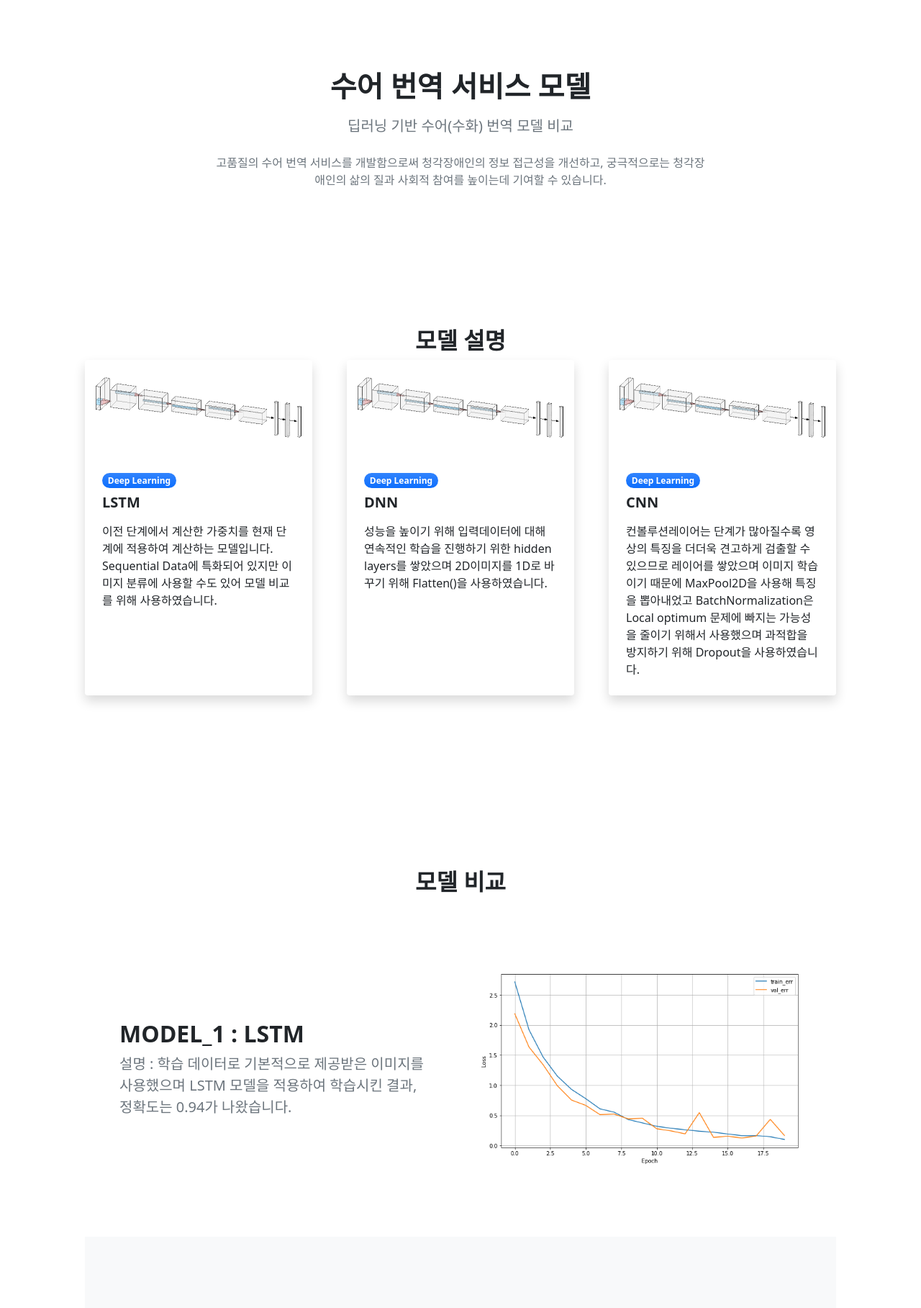
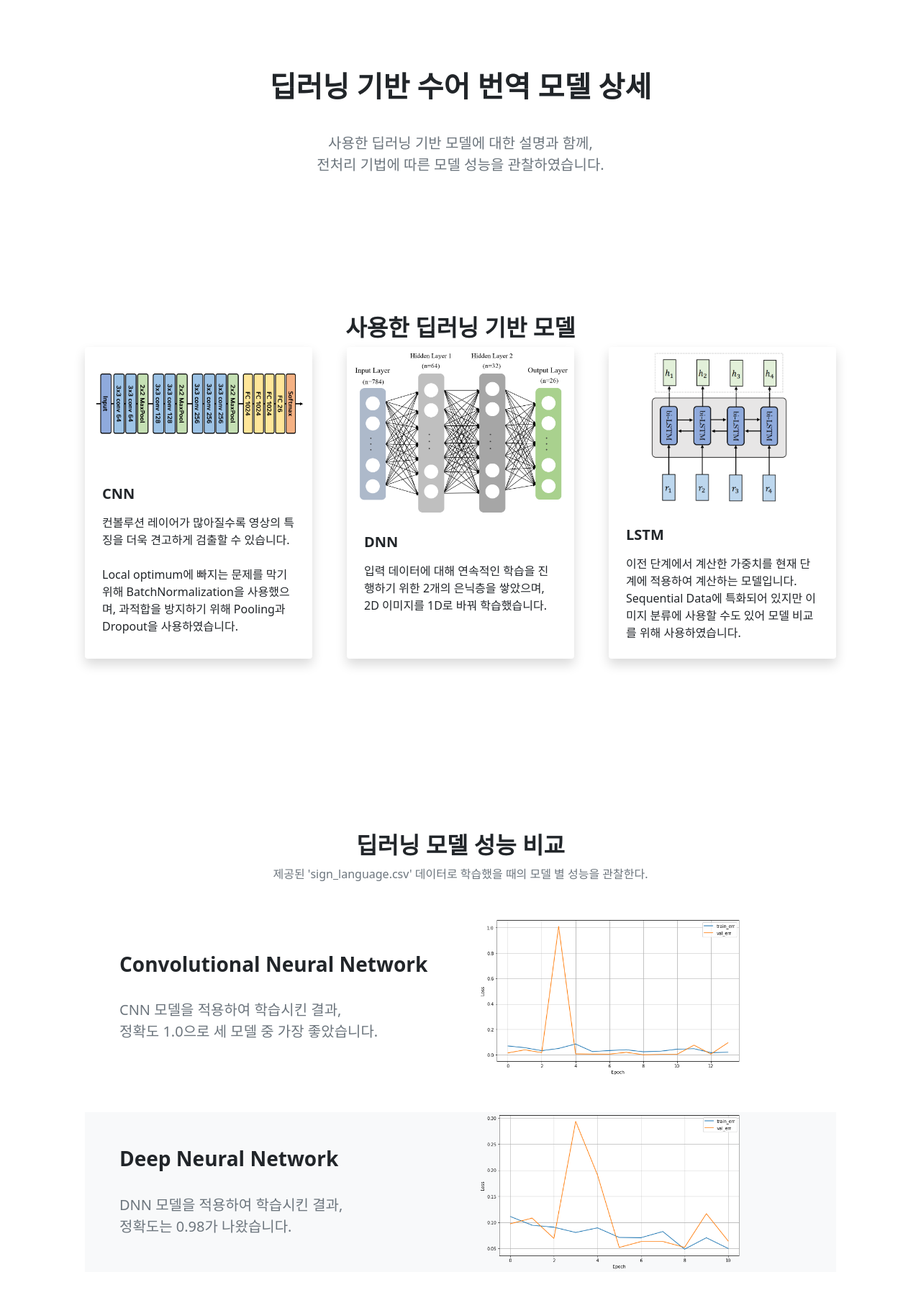
Before and after one commit to hardids/Sign-Language-Translation, a Django app: page /sign_lang/model_cnn/ in a window 1280 px wide. Shown: the part 56-1873 px from the top of the page at 72% size. Run offline with Django 3.2, Linux system fonts and the light colour scheme; some libraries are stand-ins or nearby versions.

Commit message:
home, about, model 페이지 레이아웃 수정

```diff
--- a/sign_lang/templates/sign_lang/model_cnn.html
+++ b/sign_lang/templates/sign_lang/model_cnn.html
@@ -7,11 +7,8 @@
         <div class="row justify-content-center">
             <div class="col-lg-8 col-xxl-6">
                 <div class="text-center my-5">
-                    <h1 class="fw-bolder mb-3">수어 번역 서비스 모델</h1>
-                    <p class="lead fw-normal text-muted mb-4">딥러닝 기반 수어(수화) 번역 모델 비교
-                    </p>
-                    <p class="fw-light text-muted mb-4" >고품질의 수어 번역 서비스를 개발함으로써 청각장애인의 정보 접근성을 개선하고, 궁극적으로는 청각장애인의 삶의 질과 사회적 참여를 높이는데 기여할 수 있습니다.
-                    </p>
+                    <h1 class="fw-bolder mb-3">딥러닝 기반 수어 번역 모델 상세</h1><br>
+                    <p class="lead fw-normal text-muted mb-4">사용한 딥러닝 기반 모델에 대한 설명과 함께, <br>전처리 기법에 따른 모델 성능을 관찰하였습니다.</p>
                 </div>
             </div>
         </div>
@@ -24,7 +21,7 @@
         <div class="row gx-5 justify-content-center">
             <div class="col-lg-8 col-xl-6">
                 <div class="text-center">
-                    <h2 class="fw-bolder">모델 설명</h2>
+                    <h2 class="fw-bolder">사용한 딥러닝 기반 모델</h2>
                 </div>
             </div>
         </div>
@@ -32,35 +29,34 @@
         <div class="row gx-5">
             <div class="col-lg-4 mb-5">
                 <div class="card h-100 shadow border-0">
-                    <img class="card-img-top" src="/static/assets/temp.PNG" alt="..." />
+                    <img class="card-img-top" src="/static/assets/cnn_structure_6B.PNG" alt="..." />
                     <div class="card-body p-4">
-                        <div class="badge bg-primary bg-gradient rounded-pill mb-2">Deep Learning</div>
-                        <a class="text-decoration-none link-dark stretched-link" href="#!"><h5 class="card-title mb-3"><strong>LSTM</strong></h5></a>
-                        <p class="card-text mb-0">이전 단계에서 계산한 가중치를 현재 단계에 적용하여 계산하는 모델입니다. <br> Sequential Data에 특화되어 있지만 이미지 분류에 사용할 수도 있어 모델 비교를 위해 사용하였습니다.</p>
-                    </div>
-                </div>
-            </div>
-            <div class="col-lg-4 mb-5">
-                <div class="card h-100 shadow border-0">
-                    <img class="card-img-top" src="/static/assets/temp.PNG" alt="..." />
-                    <div class="card-body p-4">
-                        <div class="badge bg-primary bg-gradient rounded-pill mb-2">Deep Learning</div>
-                        <a class="text-decoration-none link-dark stretched-link" href="#!"><h5 class="card-title mb-3"><strong>DNN</strong></h5></a>
-                        <p class="card-text mb-0">성능을 높이기 위해 입력데이터에 대해 연속적인 학습을 진행하기 위한 hidden layers를 쌓았으며 2D이미지를 1D로 바꾸기 위해 Flatten()을 사용하였습니다.</p>
+                        <a class="text-decoration-none link-dark stretched-link" href="#!"><h5 class="card-title mb-3"><strong>CNN</strong></h5></a>
+                        <p class="card-text mb-0">컨볼루션 레이어가 많아질수록 영상의 특징을 더욱 견고하게 검출할 수 있습니다. <br><br>  Local optimum에 빠지는 문제를 막기 위해 BatchNormalization을 사용했으며, 과적합을 방지하기 위해 Pooling과 Dropout을 사용하였습니다.</p>
                     </div>
                 </div>
             </div>
 
             <div class="col-lg-4 mb-5">
                 <div class="card h-100 shadow border-0">
-                    <img class="card-img-top" src="/static/assets/temp.PNG" alt="..." />
+                    <img class="card-img-top" src="/static/assets/dnn_structure_53K.PNG" alt="..." />
                     <div class="card-body p-4">
-                        <div class="badge bg-primary bg-gradient rounded-pill mb-2">Deep Learning</div>
-                        <a class="text-decoration-none link-dark stretched-link" href="#!"><h5 class="card-title mb-3"><strong>CNN</strong></h5></a>
-                        <p class="card-text mb-0">컨볼루션레이어는 단계가 많아질수록 영상의 특징을 더더욱 견고하게 검출할 수 있으므로 레이어를 쌓았으며 이미지 학습이기 때문에 MaxPool2D을 사용해 특징을 뽑아내었고 BatchNormalization은 Local optimum 문제에 빠지는 가능성을 줄이기 위해서 사용했으며 과적합을 방지하기 위해 Dropout을 사용하였습니다.</p>
+                        <a class="text-decoration-none link-dark stretched-link" href="#!"><h5 class="card-title mb-3"><strong>DNN</strong></h5></a>
+                        <p class="card-text mb-0">입력 데이터에 대해 연속적인 학습을 진행하기 위한 2개의 은닉층을 쌓았으며, 2D 이미지를 1D로 바꿔 학습했습니다.</p>
                     </div>
                 </div>
             </div>
+
+            <div class="col-lg-4 mb-5">
+                <div class="card h-100 shadow border-0">
+                    <img class="card-img-top" src="/static/assets/lstm_structure.PNG" alt="..." />
+                    <div class="card-body p-4">
+                        <a class="text-decoration-none link-dark stretched-link" href="#!"><h5 class="card-title mb-3"><strong>LSTM</strong></h5></a>
+                        <p class="card-text mb-0">이전 단계에서 계산한 가중치를 현재 단계에 적용하여 계산하는 모델입니다. <br> Sequential Data에 특화되어 있지만 이미지 분류에 사용할 수도 있어 모델 비교를 위해 사용하였습니다.</p>
+                    </div>
+                </div>
+            </div>
+
 
         </div>
 
@@ -70,34 +66,77 @@
 <section class="py-5">
     <div class="container px-5 my-5">
         <div class="row gx-5 justify-content-center">
-            <div class="col-lg-8 col-xl-6">
+            <div class="col-lg-8">
                 <div class="text-center">
-                    <h2 class="fw-bolder">모델 비교</h2>
+                    <h2 class="fw-bolder">딥러닝 모델 성능 비교</h2>
+                    <p class="fw-normal text-muted mb-0"> 제공된 'sign_language.csv' 데이터로 학습했을 때의 모델 별 성능을 관찰한다.</p>
                 </div>
             </div>
         </div>
 
-        <!-- About section two-->
-        <section class="py-5">
+        <!-- About section one-->
+        <section class="py-6">
             <div class="container px-5 my-5">
                 <div class="row gx-5 align-items-center">
-                    <div class="col-lg-6 order-first order-lg-last"><img class="img-fluid rounded mb-5 mb-lg-0" src="/static/assets/lstm.png" alt="..." /></div>
+                    <div class="col-lg-5 order-first order-lg-last"><img class="img-fluid rounded mb-5 mb-lg-0" src="/static/assets/cnn.png" alt="..." /></div>
                     <div class="col-lg-6">
-                        <h2 class="fw-bolder">MODEL_1 : LSTM</h2>
-                        <p class="lead fw-normal text-muted mb-0">설명 : 학습 데이터로 기본적으로 제공받은 이미지를 <br> 사용했으며 LSTM 모델을 적용하여 학습시킨 결과, <br> 정확도는 0.94가 나왔습니다.</p>
+                        <h3 class="fw-bolder">Convolutional Neural Network</h3><br>
+                        <p class="lead fw-normal text-muted mb-0">CNN 모델을 적용하여 학습시킨 결과, <br> 정확도 1.0으로 세 모델 중 가장 좋았습니다.</p>
+                    </div>
+                </div>
+            </div>
+        </section>
+        <!-- About section two-->
+        <section class="py-6 bg-light" id="scroll-target">
+            <div class="container px-5 my-5">
+                <div class="row gx-5 align-items-center">
+                    <div class="col-lg-5 order-first order-lg-last"><img class="img-fluid rounded mb-5 mb-lg-0" src="/static/assets/dnn.png" alt="..." /></div>
+                    <div class="col-lg-6">
+                        <h3 class="fw-bolder">Deep Neural Network</h3><br>
+                        <p class="lead fw-normal text-muted mb-0">DNN 모델을 적용하여 학습시킨 결과, <br> 정확도는 0.98가 나왔습니다.</p>
                     </div>
                 </div>
             </div>
         </section>
 
+        <!-- About section three-->
+        <section class="py-6">
+            <div class="container px-5 my-5">
+                <div class="row gx-5 align-items-center">
+                    <div class="col-lg-5 order-first order-lg-last"><img class="img-fluid rounded mb-5 mb-lg-0" src="/static/assets/lstm.png" alt="..." /></div>
+                    <div class="col-lg-6">
+                        <h3 class="fw-bolder">Long Short-Term Memory</h3><br>
+                        <p class="lead fw-normal text-muted mb-0">LSTM 모델을 적용하여 학습시킨 결과, <br> 정확도는 0.94가 나왔습니다.</p>
+                    </div>
+                </div>
+            </div>
+        </section>
+
+
+    </div>
+</section>
+
+
+<section class="py-5">
+    <div class="container px-5 my-5">
+        <div class="row gx-5 justify-content-center">
+            <div class="col-lg-8">
+                <div class="text-center">
+                    <h2 class="fw-bolder">전처리 메소드 별 성능 비교</h2>
+                    <p class="fw-normal text-muted mb-0"> 실험에서 가장 높은 성능을 보였던 CNN 모델을 사용하여, 전처리 메소드 별 성능을 확인한다. <br> 이때, 학습 데이터로 직접 촬영한 이미지를 함께 사용하였다.</p>
+                </div>
+            </div>
+        </div>
+
+
         <!-- About section one-->
         <section class="py-5 bg-light" id="scroll-target">
             <div class="container px-5 my-5">
                 <div class="row gx-5 align-items-center">
-                    <div class="col-lg-6"><img class="img-fluid rounded mb-5 mb-lg-0" src="/static/assets/dnn.png" alt="..." /></div>
+                    <div class="col-lg-5 order-first order-lg-last"><img class="img-fluid rounded mb-5 mb-lg-0" src="/static/assets/pic_cnn.png" alt="..." /></div>
                     <div class="col-lg-6">
-                        <h2 class="fw-bolder">MODEL_2 : DNN</h2>
-                        <p class="lead fw-normal text-muted mb-0">설명 : 학습 데이터로 기본적으로 제공받은 이미지를 <br> 사용했으며 DNN 모델을 적용하여 학습시킨 결과, <br> 정확도는 0.98가 나왔습니다.</p>
+                        <h3 class="fw-bolder">Origin</h3>
+                        <p class="lead fw-normal text-muted mb-0">CNN 모델을 학습시킨 결과, 정확도 0.99가 나왔습니다.</p>
                     </div>
                 </div>
             </div>
@@ -107,10 +146,10 @@
         <section class="py-5">
             <div class="container px-5 my-5">
                 <div class="row gx-5 align-items-center">
-                    <div class="col-lg-6 order-first order-lg-last"><img class="img-fluid rounded mb-5 mb-lg-0" src="/static/assets/cnn.png" alt="..." /></div>
+                    <div class="col-lg-5 order-first order-lg-last"><img class="img-fluid rounded mb-5 mb-lg-0" src="/static/assets/gray_cnn.PNG" alt="..." /></div>
                     <div class="col-lg-6">
-                        <h2 class="fw-bolder">MODEL_3 : CNN</h2>
-                        <p class="lead fw-normal text-muted mb-0">설명 : 학습 데이터로 기본적으로 제공받은 이미지를 <br> 사용했으며 CNN 모델을 적용하여 학습시킨 결과, <br> 정확도는 1.0으로 제일 좋게 나왔습니다.</p>
+                        <h3 class="fw-bolder">Sharpening + Augmentation</h3>
+                        <p class="lead fw-normal text-muted mb-0">명암을 조절한 이미지를 증강하여 <br>CNN 모델을 학습시켰으며, 정확도 0.99가 나왔습니다.</p>
                     </div>
                 </div>
             </div>
@@ -120,36 +159,10 @@
         <section class="py-5 bg-light" id="scroll-target">
             <div class="container px-5 my-5">
                 <div class="row gx-5 align-items-center">
-                    <div class="col-lg-6"><img class="img-fluid rounded mb-5 mb-lg-0" src="/static/assets/pic_cnn.png" alt="..." /></div>
+                    <div class="col-lg-5 order-first order-lg-last"><img class="img-fluid rounded mb-5 mb-lg-0" src="/static/assets/final_cnn.PNG" alt="..." /></div>
                     <div class="col-lg-6">
-                        <h2 class="fw-bolder">MODEL_4 : CNN</h2>
-                        <p class="lead fw-normal text-muted mb-0">설명 : 학습 데이터로 직접 촬영한 이미지를 <br> 사용했으며 CNN 모델을 적용하여 학습시킨 결과, <br> 정확도는 0.99가 나왔습니다.</p>
-                    </div>
-                </div>
-            </div>
-        </section>
-
-        <!-- About section four-->
-        <section class="py-5">
-            <div class="container px-5 my-5">
-                <div class="row gx-5 align-items-center">
-                    <div class="col-lg-6 order-first order-lg-last"><img class="img-fluid rounded mb-5 mb-lg-0" src="/static/assets/gray_cnn.PNG" alt="..." /></div>
-                    <div class="col-lg-6">
-                        <h2 class="fw-bolder">MODEL_5 : CNN</h2>
-                        <p class="lead fw-normal text-muted mb-0">설명 : 학습 데이터로 직접 촬영한 이미지를 <br> 사용했으며 데이터 증강을 위해 명암을 조절하여 <br> CNN 모델을 적용하였고 학습시킨 결과, <br> 정확도는 0.99가 나왔습니다.</p>
-                    </div>
-                </div>
-            </div>
-        </section>
-
-        <!-- About section five-->
-        <section class="py-5 bg-light" id="scroll-target">
-            <div class="container px-5 my-5">
-                <div class="row gx-5 align-items-center">
-                    <div class="col-lg-6"><img class="img-fluid rounded mb-5 mb-lg-0" src="/static/assets/final_cnn.PNG" alt="..." /></div>
-                    <div class="col-lg-6">
-                        <h2 class="fw-bolder">MODEL_6 : CNN</h2>
-                        <p class="lead fw-normal text-muted mb-0">설명 : 학습 데이터로 직접 촬영한 이미지를 <br> 사용했으며 데이터 증강을 위해 명암을 조절하고 <br> 노이즈를 제거해서 CNN 모델을 적용하였고 <br> 학습시킨 결과, 정확도는 0.99가 나왔습니다.</p>
+                        <h3 class="fw-bolder">Sharpening + Denoising + Augmentation</h3>
+                        <p class="lead fw-normal text-muted mb-0">명암 조절과 함께 노이즈를 제거한 후, <br> 데이터를 증강하여 CNN 모델을 학습시켰습니다. <br> 정확도 0.99가 나왔습니다.</p>
                     </div>
                 </div>
             </div>
```
Also changed, not shown: sign_lang/templates/sign_lang/about.html (+20 -31 lines), sign_lang/templates/sign_lang/home.html (+28 -14 lines), sign_lang/static/assets/cnn_structure_10K.PNG (added), sign_lang/static/assets/cnn_structure_6B.PNG (added), sign_lang/static/assets/dnn_structure_53K.PNG (added), sign_lang/static/assets/img_coming.png (added), sign_lang/static/assets/lstm_structure.PNG (added), sign_lang/static/assets/multi_trans.PNG, sign_lang/static/assets/multi_trans_resize.png (deleted).
